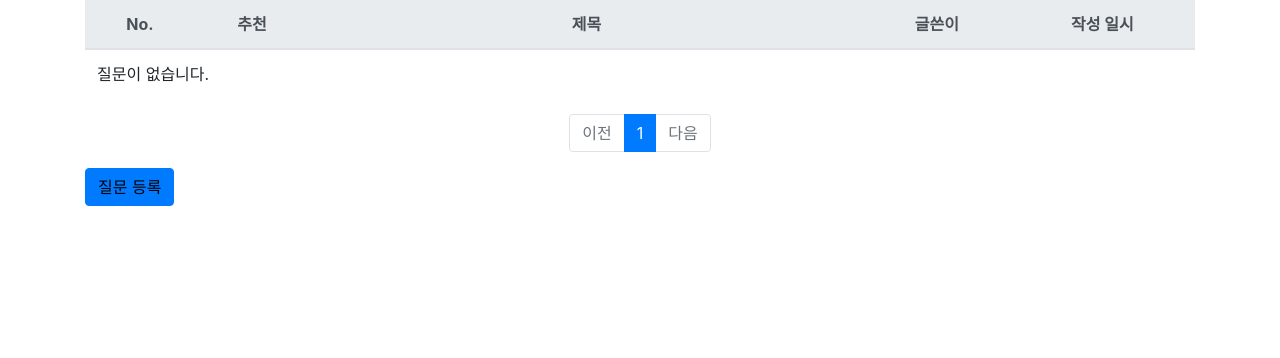
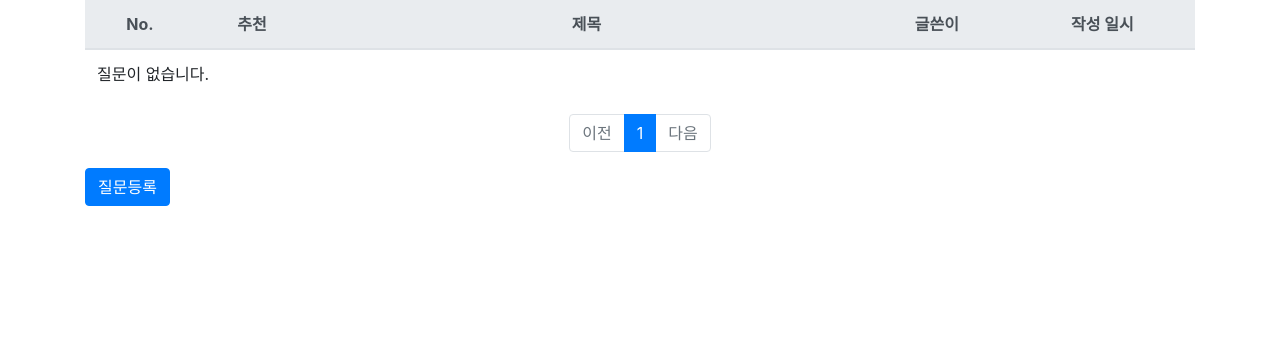
Before and after one commit to aserios27/pybo, a Django app: page /pybo/ in a window 1280 px wide. Shown: the part 128-486 px from the top of the page. Run offline with Django 3.2, Linux system fonts and the light colour scheme; data that the repository does not hold is empty; some libraries are stand-ins or nearby versions.

Commit message:
pybo-update

```diff
--- a/static/style.css
+++ b/static/style.css
@@ -2,7 +2,3 @@
     border-top:dotted 1px #ddd;
     font-size:0.7em;
 }
-a:link{color: black;}
-a:visited{color: black;}
-a:hover{color: red;}
-a:active{color: black;}
--- a/templates/pybo/question_list.html
+++ b/templates/pybo/question_list.html
@@ -95,7 +95,7 @@
         {% endif %}
     </ul>
     <!-- 페이징처리 끝 -->
-    <a href="{% url 'pybo:question_create' %}" class="btn btn-primary">질문 등록</a>
+    <a href="{% url 'pybo:question_create' %}" class="btn btn-primary">질문등록</a>
 </div>
 <form id="searchForm" method="get" action="{% url 'index' %}">
     <input type="hidden" id="kw" name="kw" value="{{ kw|default_if_none:'' }}">
```
Also changed, not shown: templates/base.html (line endings or trailing spaces).
